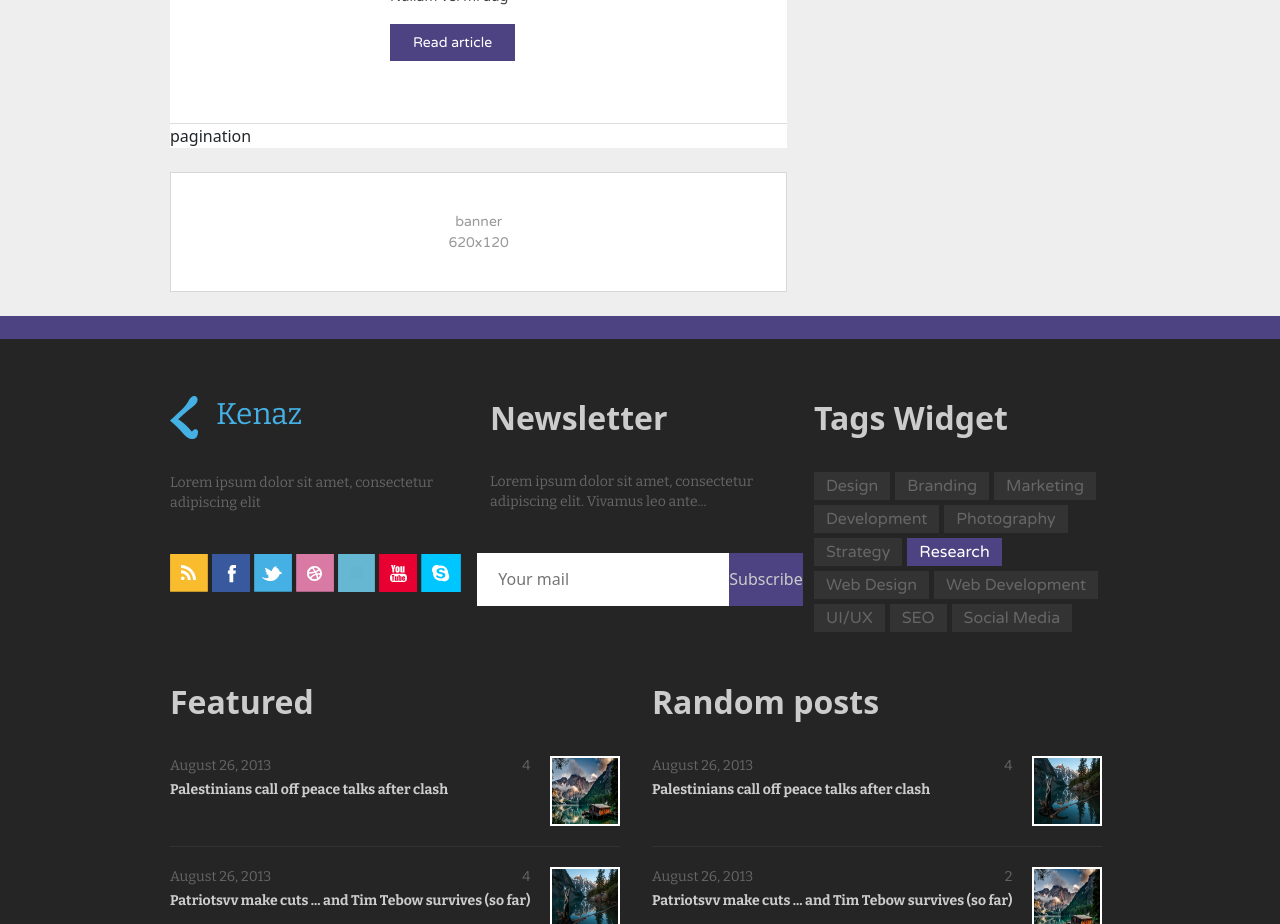
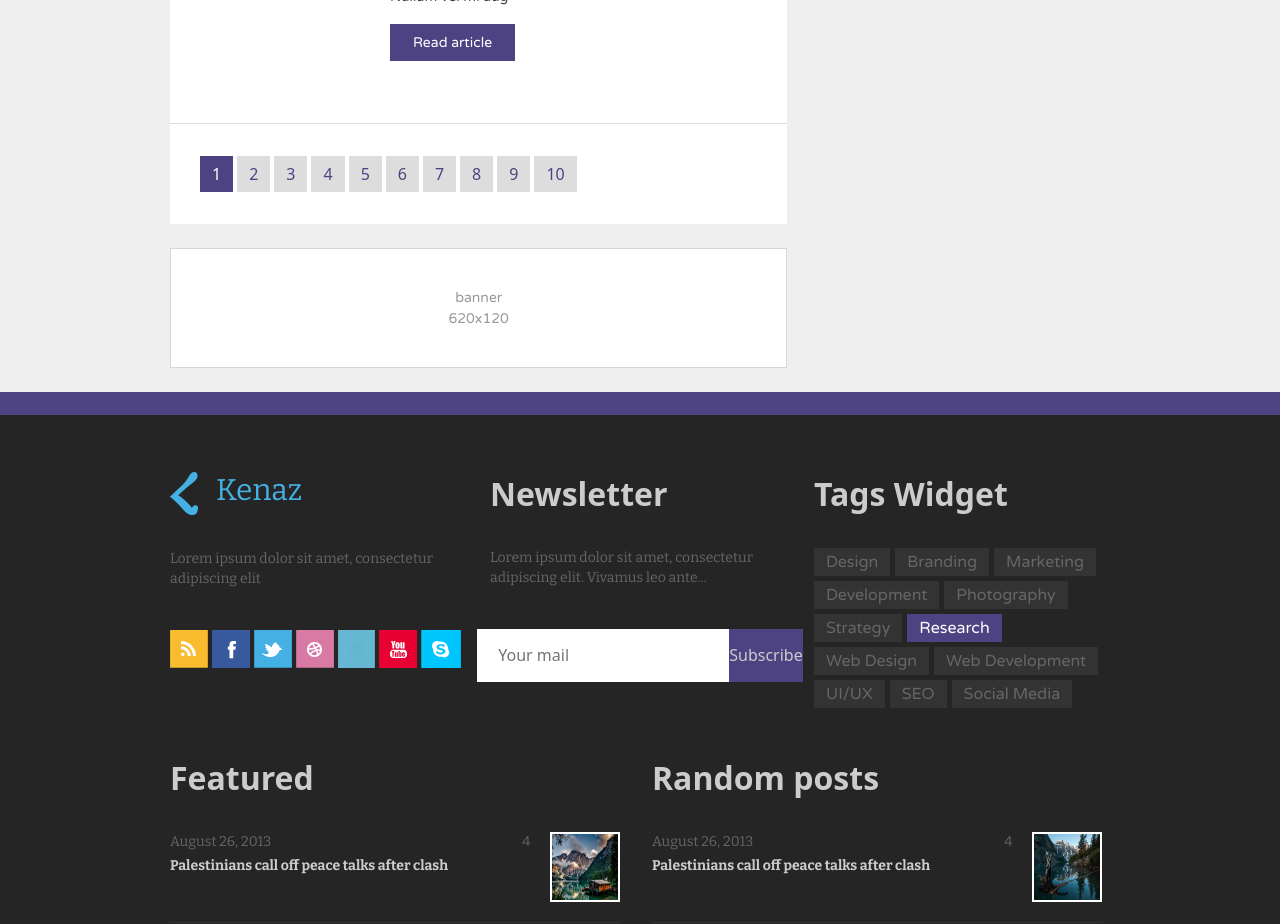
Before and after one commit to JureRelja/factory-blog, a React (Vite) app: page /business in a window 1280 px wide. Shown: the part 2280-3204 px from the top of the page. Built offline with nearby package versions, Linux system fonts and the light colour scheme.

Commit message:
pagination finished

```diff
--- a/src/components/Footer.jsx
+++ b/src/components/Footer.jsx
@@ -79,6 +79,9 @@ function Footer() {
                   <button
                     key={tag}
                     className={`tag-btn ${tag == "Research" ? "active" : ""}`}
+                    onClick={(e) => {
+                      e.target.classList.toggle("active");
+                    }}
                   >
                     {tag}
                   </button>
--- a/src/components/featuredCategory/FeaturedCategory.jsx
+++ b/src/components/featuredCategory/FeaturedCategory.jsx
@@ -88,7 +88,7 @@ function FeaturedCategory({
             </button>
           </div>
         </div>
-        <div>
+        <div className="category-3-slider-wrapper">
           <Slider {...doubleCarouselSettings} ref={sliderRef1}>
             {categoryPosts.map((post) => (
               <FeaturedCategoryCard
--- a/src/pages/Category.jsx
+++ b/src/pages/Category.jsx
@@ -1,13 +1,31 @@
-import React from "react";
+import React, { useState } from "react";
 import Sidebar from "../components/sidebar/Sidebar";
 import HeaderPostSlider from "../components/headerPostSlider/HeaderPostSlider";
 import { useParams } from "react-router-dom";
 import SmallBanner from "../components/banners/SmallBanner";
 import { posts } from "../assets/dummy-posts";
 import PreviewArticle from "../components/articles/PreviewArticle";
+import Pagination from "react-bootstrap/Pagination";
 
 function Category() {
   const { category } = useParams();
+
+  const [active, setActive] = useState(1);
+
+  let paginationItems = [];
+  for (let number = 1; number <= 10; number++) {
+    paginationItems.push(
+      <Pagination.Item
+        key={number}
+        active={number === active}
+        className="pagination-item"
+        linkClassName={`pagination-item ${number === active ? "active" : ""}`}
+        onClick={() => setActive(number)}
+      >
+        {number}
+      </Pagination.Item>
+    );
+  }
 
   // Capitalize first letter of category
   const categoryTitle = category.charAt(0).toUpperCase() + category.slice(1);
@@ -34,7 +52,9 @@ function Category() {
             ))}
 
             {/* Pagination */}
-            <div>pagination</div>
+            <Pagination className="pagination-items">
+              {paginationItems}
+            </Pagination>
           </div>
 
           {/* Banner */}
--- a/src/styles/components/featuredCategories/_featuredCategory.scss
+++ b/src/styles/components/featuredCategories/_featuredCategory.scss
@@ -30,6 +30,18 @@
     }
 }
 
+.category-3-slider-wrapper {
+    .slick-slider {
+
+        &:nth-child(1) {
+            margin-right: -40px;
+        }
+     }
+
+
+
+}
+
 .w-300 {
     width: 302px;
 }
--- a/src/styles/components/featuredCategories/_featuredCategoryCard.scss
+++ b/src/styles/components/featuredCategories/_featuredCategoryCard.scss
@@ -46,8 +46,8 @@
 
 .featured-category-3-wrapper {
     transition: all 0.1s ease-in-out;
-    width: 100%;
-    padding: 0 10px;
+    width: 260px;
+    //padding: 0 10px;
 
     &:hover {
         cursor: pointer;
--- a/src/styles/pages/_category.scss
+++ b/src/styles/pages/_category.scss
@@ -1,3 +1,26 @@
 .category-title {
     padding: 15px 0 0 30px;
 }
+
+.pagination-items {
+    margin: 32px 0 32px 30px;
+    display: flex;
+    justify-content: flex-start;
+    column-gap: 5px;
+
+    .pagination-item {
+        color: $purple-active;
+        background-color: #DDD;
+        border: none;
+
+        &:hover {
+            color: $secondary-white;
+            background-color: $purple-active;
+        }
+    }
+
+    .active {
+        color: $secondary-white;
+        background-color: $purple-active;
+    }
+}
```
